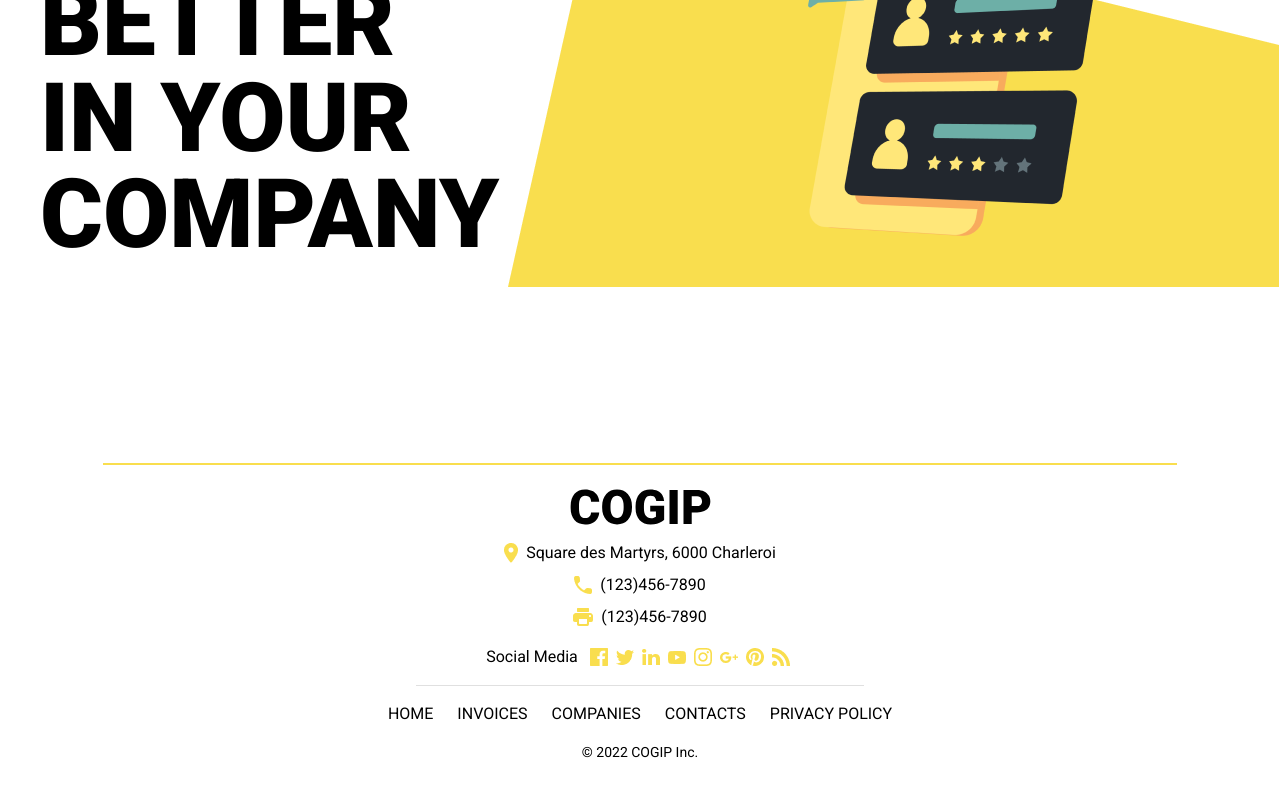
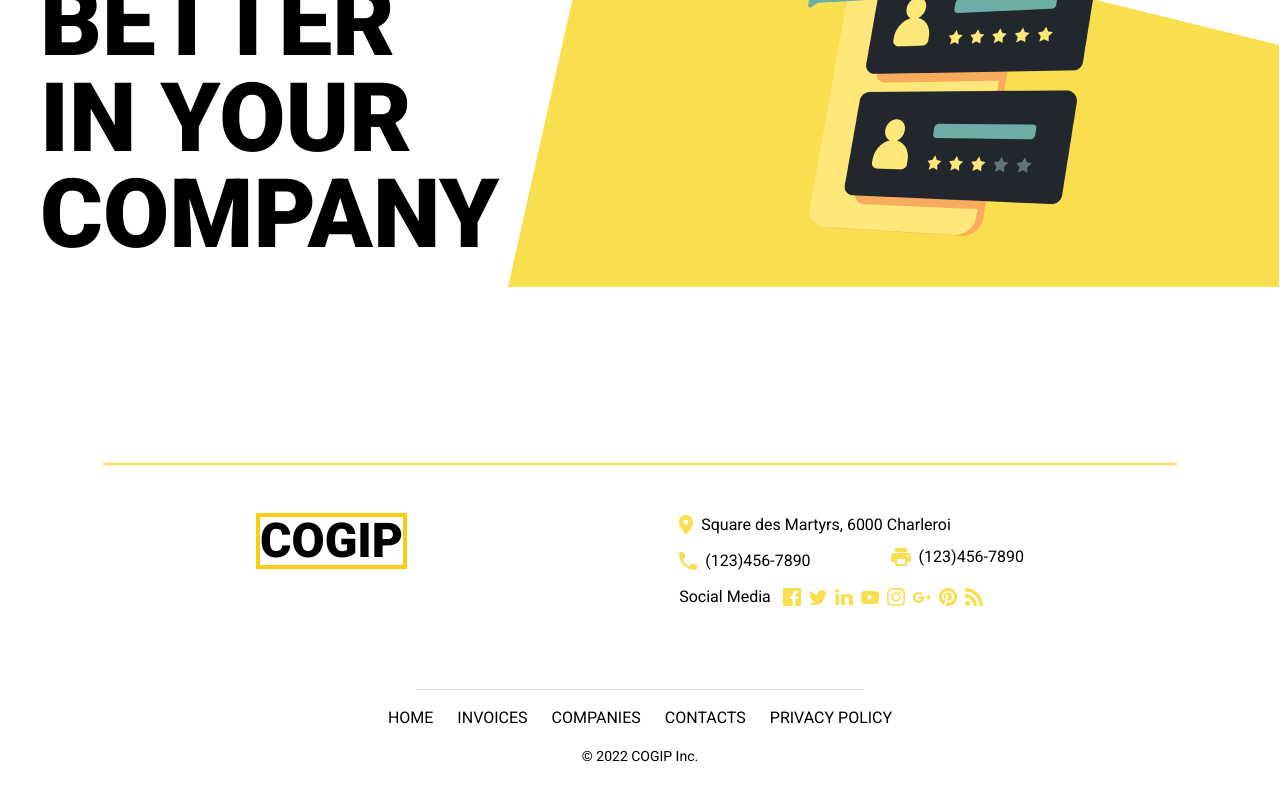
Before and after one commit to Justine-Frigo/Cogip_project_frontend, a Vue app: page / in a window 1280 px wide. Shown: the part 1935-2735 px from the top of the page. Built offline with nearby package versions, Linux system fonts and the light colour scheme; no server answers.

Commit message:
almost fix footer style

```diff
--- a/src/layouts/MainLayout.vue
+++ b/src/layouts/MainLayout.vue
@@ -20,9 +20,9 @@
         <!-- <router-link :to="{ name: 'Dashboard'}" class="hover:bg-white hover:rounded px-2 py-1 transition">Dashboard</router-link> -->
       </div>
       <div class="text-2xl font-semibold flex flex-row justify-around w-2/12" v-else>
-        <router-link :to="{ name: 'DashboardHome' }" class="hover:bg-white hover:rounded px-2 py-1 transition">Dashboard</router-link>
-        <button @click="authStore.logout()"
-          class="hover:bg-white hover:rounded px-2 py-1 transition">Logout</button>
+        <router-link :to="{ name: 'DashboardHome' }"
+          class="hover:bg-white hover:rounded px-2 py-1 transition">Dashboard</router-link>
+        <button @click="authStore.logout()" class="hover:bg-white hover:rounded px-2 py-1 transition">Logout</button>
       </div>
 
     </div>
@@ -36,12 +36,18 @@
   <footer class="bg-white py-10">
     <div class="flex justify-center"><img class="mt-10" src="../assets/img/line_footer.png" alt="yellow line"></div>
     <div class="flex flex-col items-center mt-6">
-      <img src="../assets/img/logo_COGIP.svg" alt="logo cogip" class="mb-4">
-      <p class="flex items-center mb-2"><img class="mr-2" src="../assets/img/localisation.png" alt="localisation">Square
+      <div class="flex flex-row justify-between w-3/5 mt-6">
+        <h2 class="text-5xl font-extrabold b border-solid border-4 border-yellow-400 h-max">COGIP</h2>
+        <div>
+          <p class="flex items-center mb-2"><img class="mr-2" src="../assets/img/localisation.png"
+              alt="localisation">Square
             des Martyrs, 6000 Charleroi</p>
-      <p class="flex items-center mb-2"><img class="mr-2" src="../assets/img/phone.png" alt="phone">(123)456-7890</p>
+          <div class="flex flex-row gap-20">
+            <p class="flex items-center mb-2"><img class="mr-2" src="../assets/img/phone.png" alt="phone">(123)456-7890
+            </p>
             <p class="flex items-center mb-4"><img class="mr-2" src="../assets/img/fax.png" alt="fax">(123)456-7890</p>
-      <div class="flex items-center mb-4">
+          </div>
+          <div class="flex items-center mb-20">
             <span class="mr-2">Social Media</span>
             <img class="mx-1" src="../assets/img/Facebook.png" alt="facebook">
             <img class="mx-1" src="../assets/img/Twitter.png" alt="twitter">
@@ -52,8 +58,11 @@
             <img class="mx-1" src="../assets/img/Pinterest.png" alt="Pinterest">
             <img class="mx-1" src="../assets/img/RSS.png" alt="RSS">
           </div>
+        </div>
+      </div>
       <img src="../assets/img/line.svg" alt="line" class="mb-4">
-      <nav class="uppercase flex flex-wrap justify-center gap-6 mb-4">
+
+        <nav class="uppercase flex flex-wrap justify-evenly gap-6 mb-4">
         <router-link :to="{ name: 'Home' }" class="hover:underline">Home</router-link>
         <router-link :to="{ name: 'Invoices' }" class="hover:underline">Invoices</router-link>
         <router-link :to="{ name: 'Companies' }" class="hover:underline">Companies</router-link>
```
Lines whose indentation alone changed are shown as unchanged.
